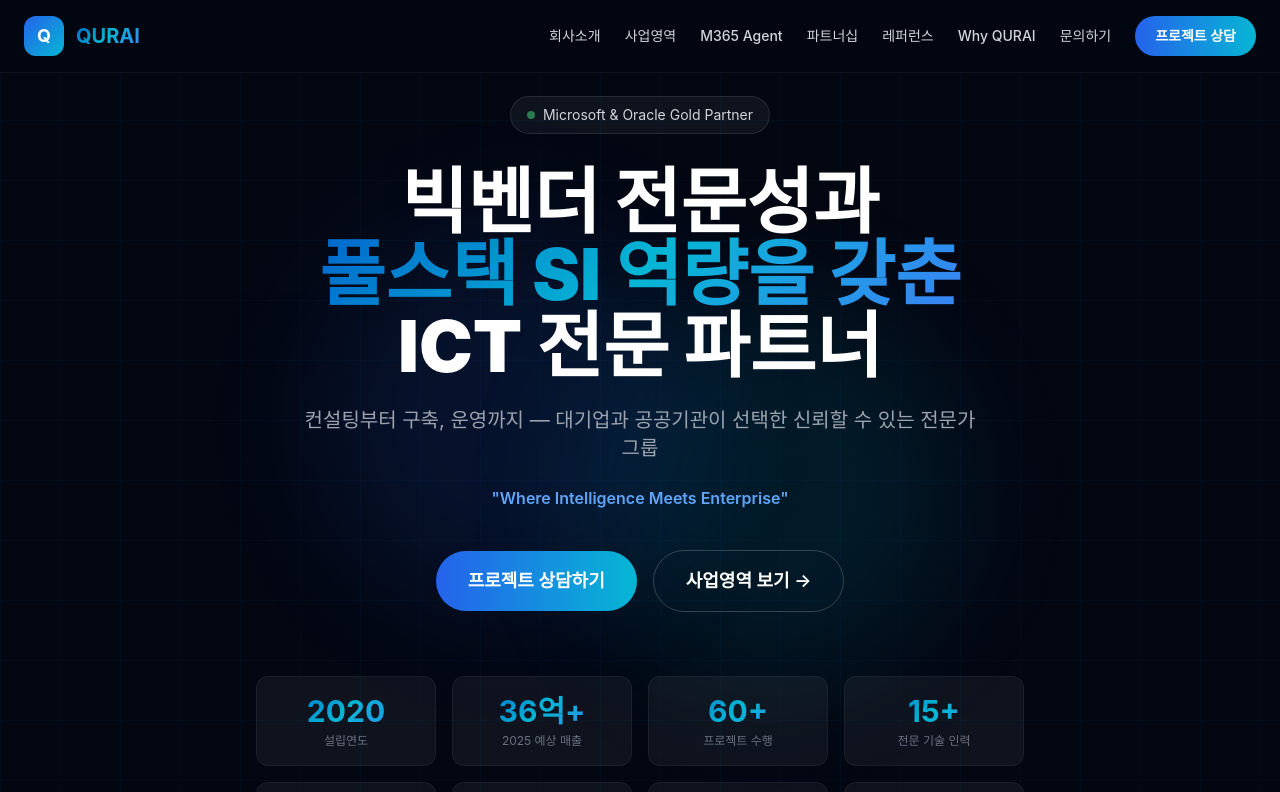
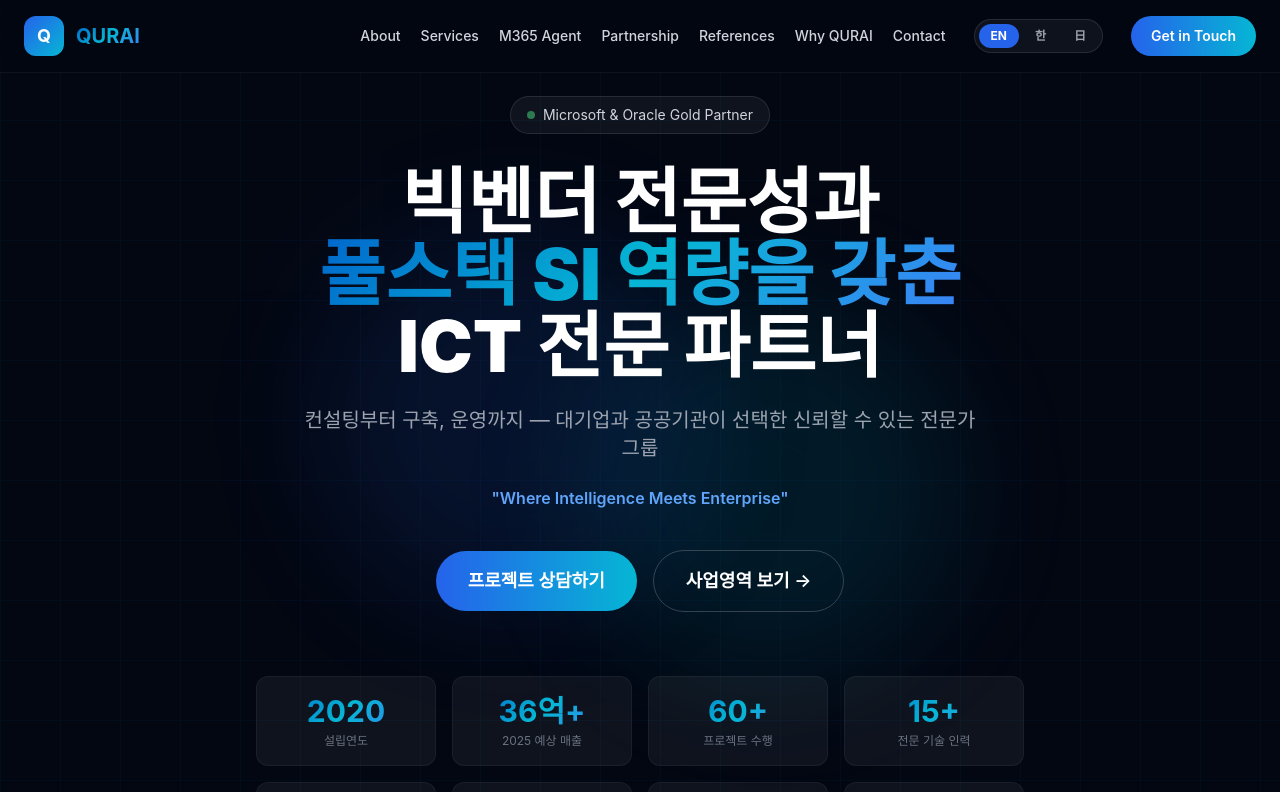
Before and after one commit to Eric841001/qurai-ai-sites, a Next.js app in the folder qurai-ai-site/: page / in a window 1280 px wide. Shown: the top 792 px of the page. Built offline with nearby package versions, Linux system fonts and the light colour scheme.

Commit message:
Update Header.tsx

```diff
--- a/qurai-ai-site/components/Header.tsx
+++ b/qurai-ai-site/components/Header.tsx
@@ -1,18 +1,26 @@
 "use client";
 
 import { useState } from "react";
+import { useLanguage } from "../lib/i18n";
 
 export default function Header() {
   const [isMenuOpen, setIsMenuOpen] = useState(false);
+  const { lang, setLang, t } = useLanguage();
 
   const navLinks = [
-    { href: "#about", label: "회사소개" },
-    { href: "#services", label: "사업영역" },
-    { href: "#agent365", label: "M365 Agent" },
-    { href: "#partners", label: "파트너십" },
-    { href: "#references", label: "레퍼런스" },
-    { href: "#whyus", label: "Why QURAI" },
-    { href: "#contact", label: "문의하기" },
+    { href: "#about", label: t.nav.about },
+    { href: "#services", label: t.nav.services },
+    { href: "#agent365", label: t.nav.agent365 },
+    { href: "#partners", label: t.nav.partners },
+    { href: "#references", label: t.nav.references },
+    { href: "#whyus", label: t.nav.whyus },
+    { href: "#contact", label: t.nav.contact },
+  ];
+
+  const langs: { code: "en" | "ko" | "ja"; label: string }[] = [
+    { code: "en", label: "EN" },
+    { code: "ko", label: "한" },
+    { code: "ja", label: "日" },
   ];
 
   return (
@@ -25,19 +33,53 @@ export default function Header() {
           <span className="text-xl font-bold gradient-text">QURAI</span>
         </a>
 
-        <nav className="hidden lg:flex items-center gap-6">
+        <nav className="hidden lg:flex items-center gap-5">
           {navLinks.map((link) => (
             <a key={link.href} href={link.href} className="text-sm font-medium text-gray-300 hover:text-white transition-colors">
               {link.label}
             </a>
           ))}
-          <a href="#contact" className="px-5 py-2.5 bg-gradient-to-r from-blue-600 to-cyan-500 rounded-full text-white text-sm font-semibold hover:shadow-lg hover:shadow-blue-500/30 transition-all">
-            프로젝트 상담
+
+          <div className="flex items-center gap-1 ml-2 px-1 py-1 bg-white/5 rounded-full border border-white/10">
+            {langs.map((l) => (
+              <button
+                key={l.code}
+                onClick={() => setLang(l.code)}
+                className={`px-3 py-1 rounded-full text-xs font-bold transition-all ${
+                  lang === l.code
+                    ? "bg-blue-600 text-white"
+                    : "text-gray-400 hover:text-white"
+                }`}
+              >
+                {l.label}
+              </button>
+            ))}
+          </div>
+
+          <a href="#contact" className="ml-2 px-5 py-2.5 bg-gradient-to-r from-blue-600 to-cyan-500 rounded-full text-white text-sm font-semibold hover:shadow-lg hover:shadow-blue-500/30 transition-all">
+            {t.nav.cta}
           </a>
         </nav>
 
+        <div className="flex items-center gap-3 lg:hidden">
+          <div className="flex items-center gap-1 px-1 py-1 bg-white/5 rounded-full border border-white/10">
+            {langs.map((l) => (
               <button
-          className="lg:hidden text-gray-400 hover:text-white"
+                key={l.code}
+                onClick={() => setLang(l.code)}
+                className={`px-2.5 py-1 rounded-full text-xs font-bold transition-all ${
+                  lang === l.code
+                    ? "bg-blue-600 text-white"
+                    : "text-gray-400 hover:text-white"
+                }`}
+              >
+                {l.label}
+              </button>
+            ))}
+          </div>
+
+          <button
+            className="text-gray-400 hover:text-white"
             onClick={() => setIsMenuOpen(!isMenuOpen)}
           >
             <svg className="w-6 h-6" fill="none" stroke="currentColor" viewBox="0 0 24 24">
@@ -49,6 +91,7 @@ export default function Header() {
             </svg>
           </button>
         </div>
+      </div>
 
       {isMenuOpen && (
         <div className="lg:hidden bg-gray-950/95 backdrop-blur-xl border-t border-white/5 px-6 py-6 space-y-4">
@@ -58,7 +101,7 @@ export default function Header() {
             </a>
           ))}
           <a href="#contact" className="block text-center px-5 py-3 bg-gradient-to-r from-blue-600 to-cyan-500 rounded-full text-white text-sm font-semibold" onClick={() => setIsMenuOpen(false)}>
-            프로젝트 상담
+            {t.nav.cta}
           </a>
         </div>
       )}
```
Lines whose indentation alone changed are shown as unchanged.
